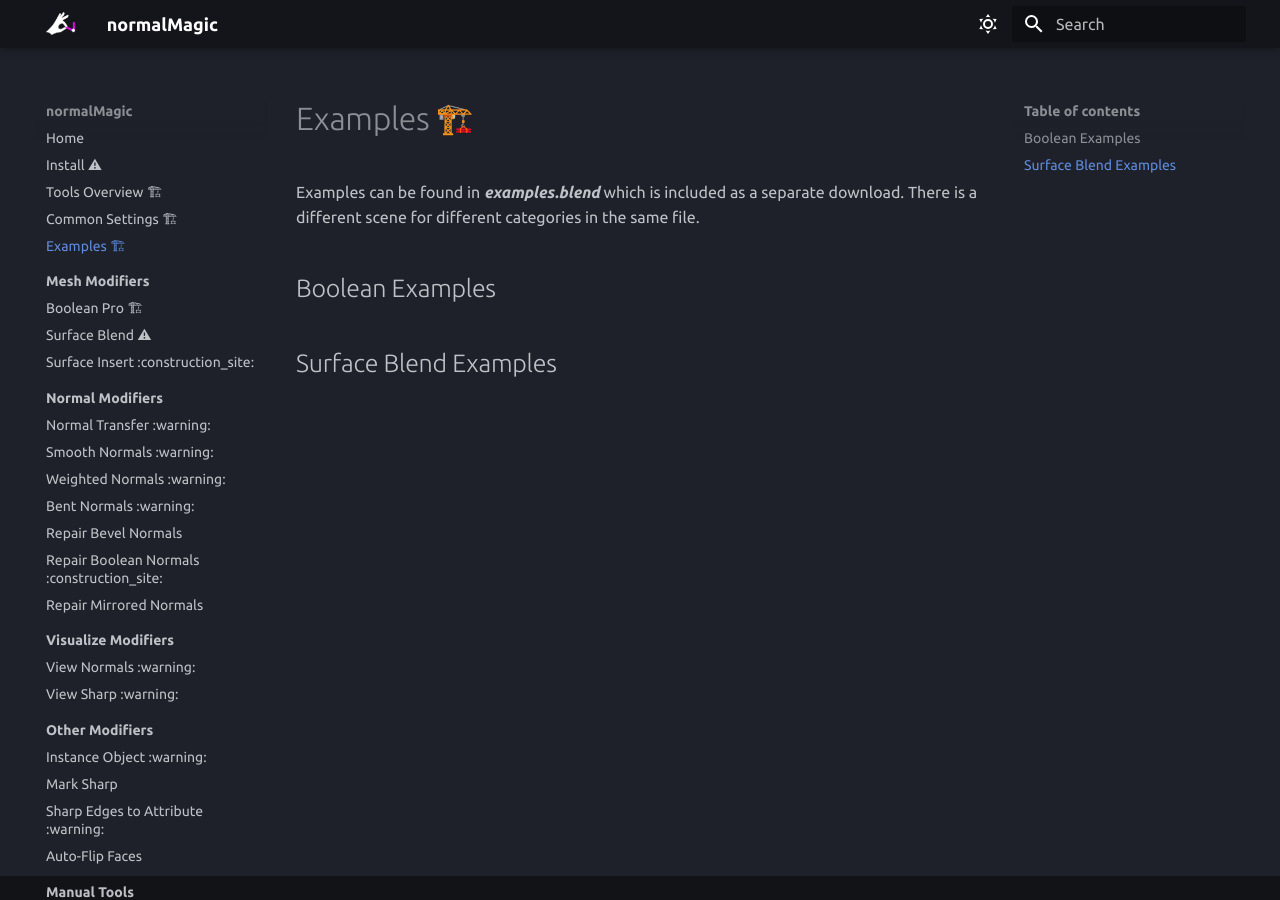
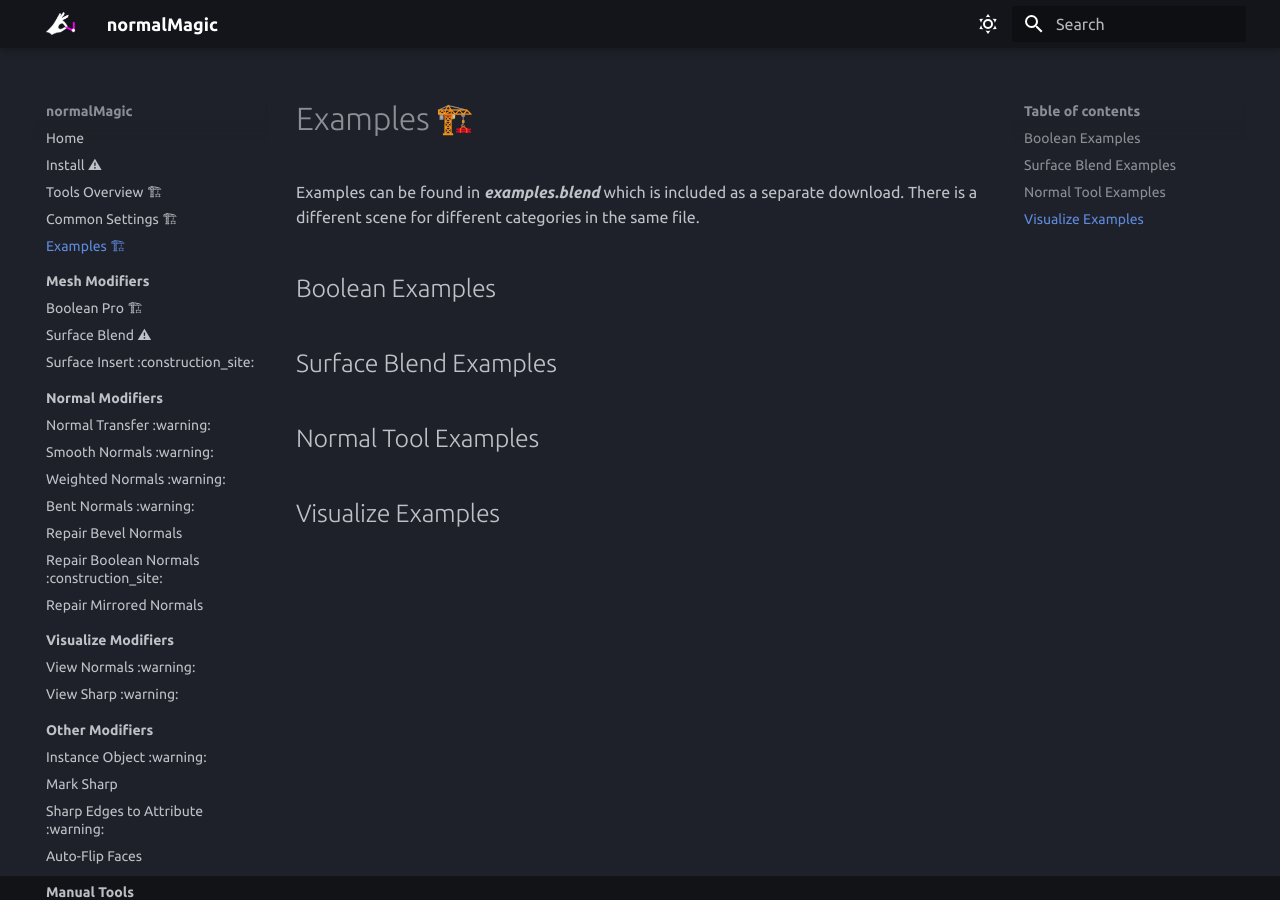
Before and after one commit to SpaghetMeNot/normalmagic, an MkDocs documentation site: the page built from docs/examples.md, in a window 1280 px wide. Built offline with MkDocs 1.6.1 and Material for MkDocs 9.7.7, drawn with Linux system fonts in a browser that asks for light colours; emoji names are drawn with the system emoji font; some web fonts are replaced; the version menu is left out.

Commit message:
small change to test deployment

```diff
--- a/docs/examples.md
+++ b/docs/examples.md
@@ -4,3 +4,7 @@ Examples can be found in ***examples.blend*** which is included as a separate do
 ## Boolean Examples
 
 ## Surface Blend Examples
+
+## Normal Tool Examples
+
+## Visualize Examples
--- a/mkdocs.yml
+++ b/mkdocs.yml
@@ -6,8 +6,8 @@ theme:
   font:
     text: Ubuntu
     code: Red Hat Mono
-  logo: assets\normalMagicIcon.png
-  favicon: assets\normalMagicIcon.png
+  logo: assets/normalMagicIcon.png
+  favicon: assets/normalMagicIcon.png
   features:
     - navigation.tracking
     - navigation.indexes
```
Also changed, not shown: site/examples/index.html, site/search/search_index.json.
